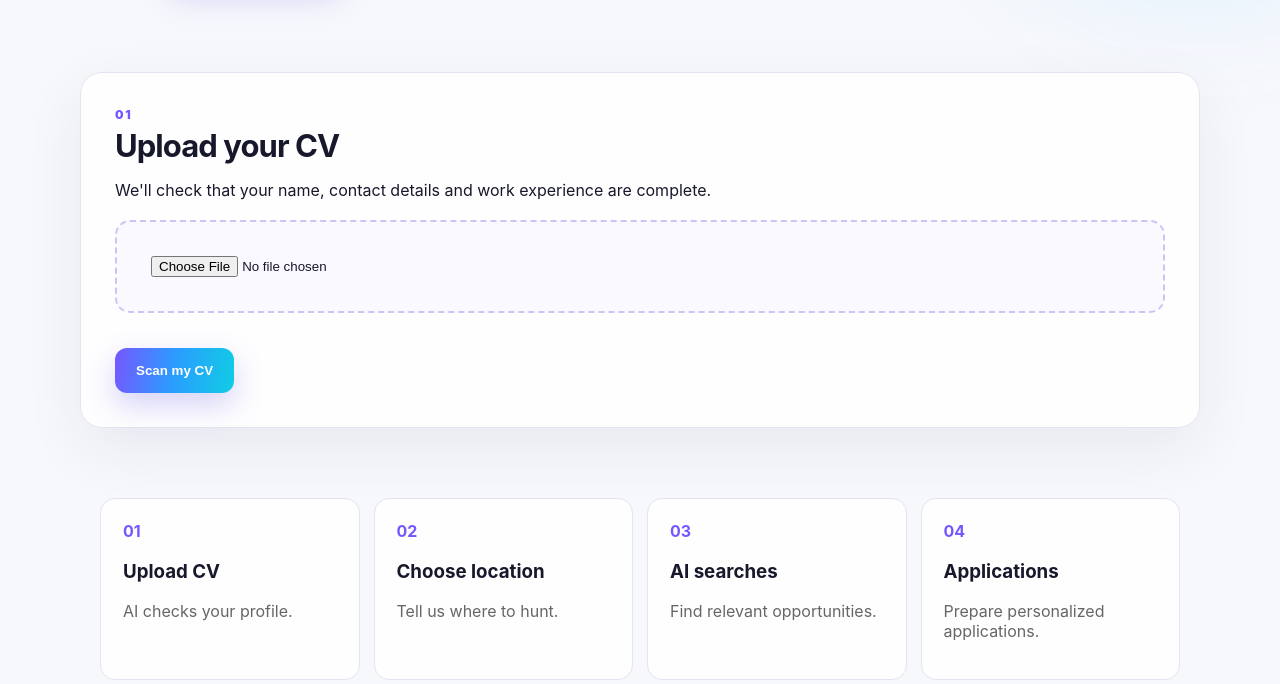
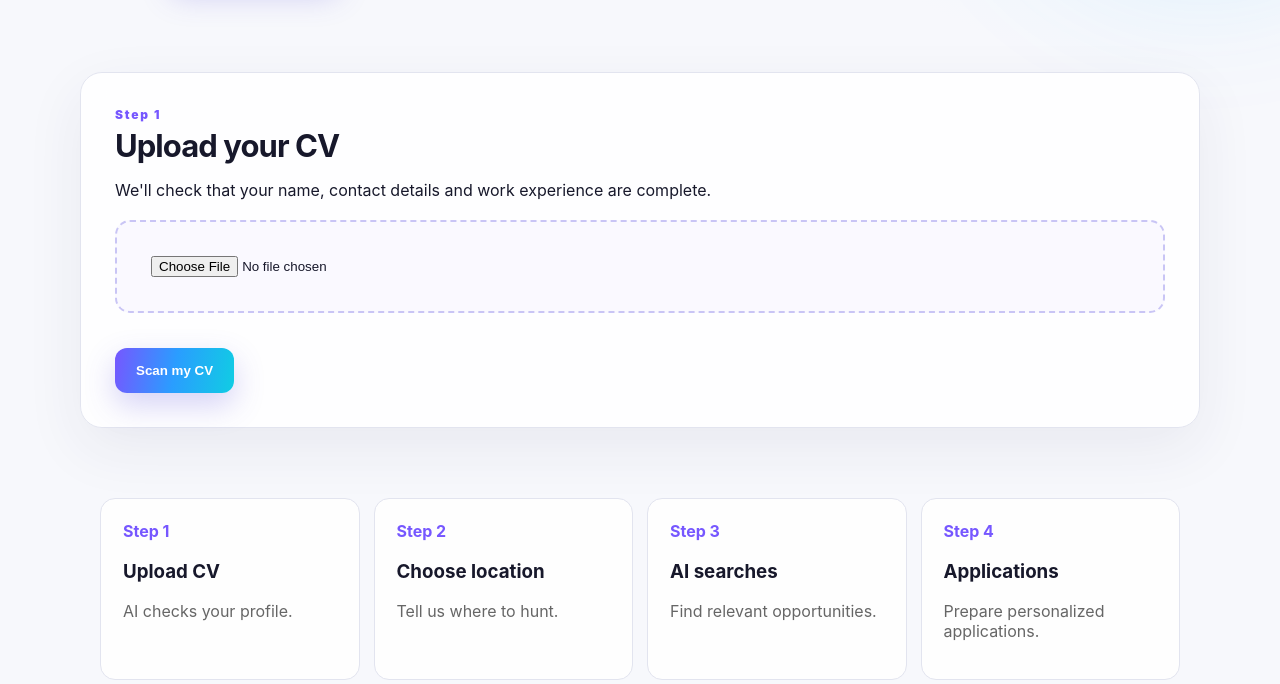
Before and after one commit to murauskastitas-lab/jobhunter-ai-mvp, a Flask app: page / in a window 1280 px wide. Shown: the part 559-1243 px from the top of the page. Run offline with Flask 3, Linux system fonts and the light colour scheme.

Commit message:
Change numbered steps to Step 1, Step 2, Step 3, Step 4

```diff
--- a/templates/index.html
+++ b/templates/index.html
@@ -1,7 +1,7 @@
 <!doctype html><html><head><meta charset="utf-8"><meta name="viewport" content="width=device-width,initial-scale=1"><title>JobHunter AI</title><link rel="stylesheet" href="/static/style.css"></head><body>
 <header><b>JobHunter <span>AI</span></b><a href="#how">How it works</a></header>
 <main><section class="hero"><small>AI JOB-HUNTING AGENT</small><h1>Drop your CV.<br><em>Let AI hunt for work.</em></h1><p>Upload your CV once. We check your profile, search relevant opportunities and prepare personalized applications.</p><a class="btn" href="#start">Start job hunt →</a></section>
-<section class="card" id="start"><div class="num">01</div><h2>Upload your CV</h2><p>We'll check that your name, contact details and work experience are complete.</p><form id="cvForm"><input type="file" name="cv" accept=".pdf,.docx,.txt" required><button class="btn">Scan my CV</button></form><div id="status"></div></section>
-<section class="card hidden" id="profile"><div class="num">02</div><h2>Complete your profile</h2><p id="intro"></p><div id="missing"></div><div id="summary"></div><label>Where should we search?</label><select id="location"><option value="">Worldwide</option><option>Singapore</option><option>Philippines</option><option>Thailand</option><option>Malaysia</option><option>Australia</option><option>Germany</option><option>United Kingdom</option><option>United States</option><option>Norway</option></select><label class="check"><input id="remote" type="checkbox" checked> Include remote jobs</label><button id="hunt" class="btn">Find jobs for me →</button></section>
+<section class="card" id="start"><div class="num">Step 1</div><h2>Upload your CV</h2><p>We'll check that your name, contact details and work experience are complete.</p><form id="cvForm"><input type="file" name="cv" accept=".pdf,.docx,.txt" required><button class="btn">Scan my CV</button></form><div id="status"></div></section>
+<section class="card hidden" id="profile"><div class="num">Step 2</div><h2>Complete your profile</h2><p id="intro"></p><div id="missing"></div><div id="summary"></div><label>Where should we search?</label><select id="location"><option value="">Worldwide</option><option>Singapore</option><option>Philippines</option><option>Thailand</option><option>Malaysia</option><option>Australia</option><option>Germany</option><option>United Kingdom</option><option>United States</option><option>Norway</option></select><label class="check"><input id="remote" type="checkbox" checked> Include remote jobs</label><button id="hunt" class="btn">Find jobs for me →</button></section>
 <section class="hidden" id="results"><div class="resultsTitle"><h2>Jobs found</h2><span id="count"></span></div><div id="jobs"></div></section>
-<section class="how" id="how"><div><b>01</b><h3>Upload CV</h3><p>AI checks your profile.</p></div><div><b>02</b><h3>Choose location</h3><p>Tell us where to hunt.</p></div><div><b>03</b><h3>AI searches</h3><p>Find relevant opportunities.</p></div><div><b>04</b><h3>Applications</h3><p>Prepare personalized applications.</p></div></section></main><footer>JobHunter AI · MVP</footer><script src="/static/app.js"></script></body></html>
+<section class="how" id="how"><div><b>Step 1</b><h3>Upload CV</h3><p>AI checks your profile.</p></div><div><b>Step 2</b><h3>Choose location</h3><p>Tell us where to hunt.</p></div><div><b>Step 3</b><h3>AI searches</h3><p>Find relevant opportunities.</p></div><div><b>Step 4</b><h3>Applications</h3><p>Prepare personalized applications.</p></div></section></main><footer>JobHunter AI · MVP</footer><script src="/static/app.js"></script></body></html>
```
